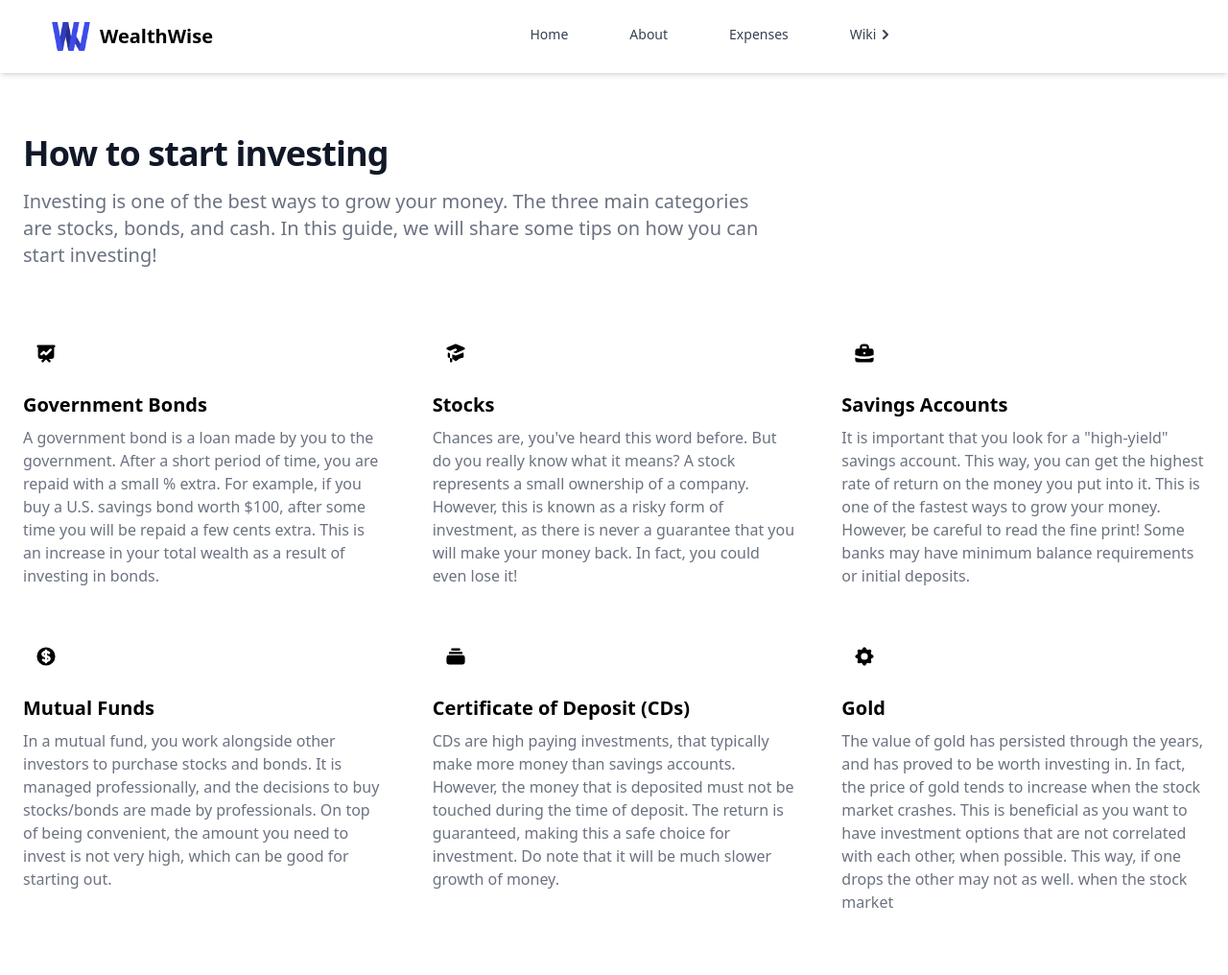
After one commit to wherewith/WealthWise, a Flask app: template templates/wiki/investing.html in a window 1280 px wide. The commit adds this page. Shown: the whole page at 96% size. Run offline with Flask 2, Linux system fonts and the light colour scheme; the template is opened without the code that fills it, so the values that code supplies are empty; style sheets or scripts are compiled from the project's sources; some libraries are stand-ins or nearby versions.

Commit message:
wiki home page

```diff
--- a/app.py
+++ b/app.py
@@ -20,9 +20,11 @@ def wiki_fico():
 
 @app.route("/wiki/students/")
 def wiki_students():
-<<<<<<< Updated upstream
 	return render_template("/wiki/students.html")
-	return render_template("students.html")
+
+@app.route("/wiki/investing/")
+def wiki_investing():
+	return render_template("/wiki/investing.html")
 
 @app.route("/expenses/")
 def expenses():
--- a/templates/base.html
+++ b/templates/base.html
@@ -29,6 +29,7 @@
 ('/wiki/', 'wiki', 'Home'),
 ('/wiki/fico/', 'fico', 'What is FICO?'),
 ('/wiki/students/', 'students', "Students' Guide"),
+('/wiki/investing/', 'investing', "Investing Guide"),
 ] -%}
 
 <nav class="navbar navbar-expand-lg bg-white m-0 px-2 sm:px-4 py-2.5 shadow-md relative flex items-center w-screen justify-between">
--- a/templates/expenses.html
+++ b/templates/expenses.html
@@ -4,7 +4,7 @@
 {% block content %}
 <div class="flex flex-col items-center min-h-screen px-20 py-4">
 	 <h2 class="mb-4 text-4xl tracking-tight font-extrabold text-gray-900 dark:text-white">Expense Tracker</h2>
-  <table id="table" class="w-full p-2">
+  <table id="table" class="w-full p-2 space-x-3">
     <thead>
       <tr>
         <th class="p-1 bg-gray-100 border">Item</th>
--- /dev/null
+++ b/templates/wiki/investing.html
@@ -0,0 +1,71 @@
+{% extends "base.html" %}
+{% set active_page = "students" %}investing
+{% block title %}WealthWise - Investing Guide{% endblock %}
+{% block content %}
+
+<section class="bg-white dark:bg-gray-900">
+  <div class="py-8 px-4 mx-auto max-w-screen-xl sm:py-16 lg:px-6">
+      <div class="max-w-screen-md mb-8 lg:mb-16">
+          <h2 class="mb-4 text-4xl tracking-tight font-extrabold text-gray-900 dark:text-white">How to start investing</h2>
+          <p class="text-gray-500 sm:text-xl dark:text-gray-400">Investing is one of the best ways to grow your money. The three main categories are stocks, bonds, and cash. In this guide, we will share some tips on how you can start investing!</p>
+      </div>
+      <div class="space-y-8 md:grid md:grid-cols-2 lg:grid-cols-3 md:gap-12 md:space-y-0">
+          <div>
+              <div class="flex justify-center items-center mb-4 w-10 h-10 rounded-full bg-primary-100 lg:h-12 lg:w-12 dark:bg-primary-900">
+                  <svg class="w-5 h-5 text-primary-600 lg:w-6 lg:h-6 dark:text-primary-300" fill="currentColor" viewBox="0 0 20 20" xmlns="http://www.w3.org/2000/svg"><path fill-rule="evenodd" d="M3 3a1 1 0 000 2v8a2 2 0 002 2h2.586l-1.293 1.293a1 1 0 101.414 1.414L10 15.414l2.293 2.293a1 1 0 001.414-1.414L12.414 15H15a2 2 0 002-2V5a1 1 0 100-2H3zm11.707 4.707a1 1 0 00-1.414-1.414L10 9.586 8.707 8.293a1 1 0 00-1.414 0l-2 2a1 1 0 101.414 1.414L8 10.414l1.293 1.293a1 1 0 001.414 0l4-4z" clip-rule="evenodd"></path></svg>
+              </div>
+              <h3 class="mb-2 text-xl font-bold dark:text-white">Government Bonds</h3>
+              <p class="text-gray-500 dark:text-gray-400">A government bond is a loan made by you to the government.
+                  After a short period of time, you are repaid with a small % extra. For example, if you buy a U.S. savings bond worth $100, after some time
+              you will be repaid a few cents extra. This is an increase in your total wealth as a result of investing in bonds.</p>
+          </div>
+          <div>
+              <div class="flex justify-center items-center mb-4 w-10 h-10 rounded-full bg-primary-100 lg:h-12 lg:w-12 dark:bg-primary-900">
+                  <svg class="w-5 h-5 text-primary-600 lg:w-6 lg:h-6 dark:text-primary-300" fill="currentColor" viewBox="0 0 20 20" xmlns="http://www.w3.org/2000/svg"><path d="M10.394 2.08a1 1 0 00-.788 0l-7 3a1 1 0 000 1.84L5.25 8.051a.999.999 0 01.356-.257l4-1.714a1 1 0 11.788 1.838L7.667 9.088l1.94.831a1 1 0 00.787 0l7-3a1 1 0 000-1.838l-7-3zM3.31 9.397L5 10.12v4.102a8.969 8.969 0 00-1.05-.174 1 1 0 01-.89-.89 11.115 11.115 0 01.25-3.762zM9.3 16.573A9.026 9.026 0 007 14.935v-3.957l1.818.78a3 3 0 002.364 0l5.508-2.361a11.026 11.026 0 01.25 3.762 1 1 0 01-.89.89 8.968 8.968 0 00-5.35 2.524 1 1 0 01-1.4 0zM6 18a1 1 0 001-1v-2.065a8.935 8.935 0 00-2-.712V17a1 1 0 001 1z"></path></svg>
+              </div>
+              <h3 class="mb-2 text-xl font-bold dark:text-white">Stocks</h3>
+              <p class="text-gray-500 dark:text-gray-400"> Chances are, you've heard this word before. But do you really know what it means? A stock represents
+                  a small ownership of a company. However, this is known as a risky form of investment, as there is never a guarantee that you will make your money back.
+              In fact, you could even lose it!</p>
+          </div>
+          <div>
+              <div class="flex justify-center items-center mb-4 w-10 h-10 rounded-full bg-primary-100 lg:h-12 lg:w-12 dark:bg-primary-900">
+                  <svg class="w-5 h-5 text-primary-600 lg:w-6 lg:h-6 dark:text-primary-300" fill="currentColor" viewBox="0 0 20 20" xmlns="http://www.w3.org/2000/svg"><path fill-rule="evenodd" d="M6 6V5a3 3 0 013-3h2a3 3 0 013 3v1h2a2 2 0 012 2v3.57A22.952 22.952 0 0110 13a22.95 22.95 0 01-8-1.43V8a2 2 0 012-2h2zm2-1a1 1 0 011-1h2a1 1 0 011 1v1H8V5zm1 5a1 1 0 011-1h.01a1 1 0 110 2H10a1 1 0 01-1-1z" clip-rule="evenodd"></path><path d="M2 13.692V16a2 2 0 002 2h12a2 2 0 002-2v-2.308A24.974 24.974 0 0110 15c-2.796 0-5.487-.46-8-1.308z"></path></svg>
+              </div>
+              <h3 class="mb-2 text-xl font-bold dark:text-white">Savings Accounts</h3>
+              <p class="text-gray-500 dark:text-gray-400">It is important that you look for a "high-yield" savings account.
+              This way, you can get the highest rate of return on the money you put into it. This is one of the fastest ways to grow your money.
+              However, be careful to read the fine print! Some banks may have minimum balance requirements or initial deposits.</p>
+          </div>
+          <div>
+              <div class="flex justify-center items-center mb-4 w-10 h-10 rounded-full bg-primary-100 lg:h-12 lg:w-12 dark:bg-primary-900">
+                  <svg class="w-5 h-5 text-primary-600 lg:w-6 lg:h-6 dark:text-primary-300" fill="currentColor" viewBox="0 0 20 20" xmlns="http://www.w3.org/2000/svg"><path d="M8.433 7.418c.155-.103.346-.196.567-.267v1.698a2.305 2.305 0 01-.567-.267C8.07 8.34 8 8.114 8 8c0-.114.07-.34.433-.582zM11 12.849v-1.698c.22.071.412.164.567.267.364.243.433.468.433.582 0 .114-.07.34-.433.582a2.305 2.305 0 01-.567.267z"></path><path fill-rule="evenodd" d="M10 18a8 8 0 100-16 8 8 0 000 16zm1-13a1 1 0 10-2 0v.092a4.535 4.535 0 00-1.676.662C6.602 6.234 6 7.009 6 8c0 .99.602 1.765 1.324 2.246.48.32 1.054.545 1.676.662v1.941c-.391-.127-.68-.317-.843-.504a1 1 0 10-1.51 1.31c.562.649 1.413 1.076 2.353 1.253V15a1 1 0 102 0v-.092a4.535 4.535 0 001.676-.662C13.398 13.766 14 12.991 14 12c0-.99-.602-1.765-1.324-2.246A4.535 4.535 0 0011 9.092V7.151c.391.127.68.317.843.504a1 1 0 101.511-1.31c-.563-.649-1.413-1.076-2.354-1.253V5z" clip-rule="evenodd"></path></svg>
+              </div>
+              <h3 class="mb-2 text-xl font-bold dark:text-white">Mutual Funds</h3>
+              <p class="text-gray-500 dark:text-gray-400">In a mutual fund, you work alongside other investors to purchase stocks and bonds. It is managed professionally,
+              and the decisions to buy stocks/bonds are made by professionals. On top of being convenient, the amount you need to invest is not very high, which can be good for starting out.</p>
+          </div>
+          <div>
+              <div class="flex justify-center items-center mb-4 w-10 h-10 rounded-full bg-primary-100 lg:h-12 lg:w-12 dark:bg-primary-900">
+                  <svg class="w-5 h-5 text-primary-600 lg:w-6 lg:h-6 dark:text-primary-300" fill="currentColor" viewBox="0 0 20 20" xmlns="http://www.w3.org/2000/svg"><path d="M7 3a1 1 0 000 2h6a1 1 0 100-2H7zM4 7a1 1 0 011-1h10a1 1 0 110 2H5a1 1 0 01-1-1zM2 11a2 2 0 012-2h12a2 2 0 012 2v4a2 2 0 01-2 2H4a2 2 0 01-2-2v-4z"></path></svg>
+              </div>
+              <h3 class="mb-2 text-xl font-bold dark:text-white">Certificate of Deposit (CDs)</h3>
+              <p class="text-gray-500 dark:text-gray-400">CDs are high paying investments, that typically make more money than savings accounts.
+              However, the money that is deposited must not be touched during the time of deposit. The return is guaranteed, making this a safe choice
+              for investment. Do note that it will be much slower growth of money.</p>
+          </div>
+          <div>
+              <div class="flex justify-center items-center mb-4 w-10 h-10 rounded-full bg-primary-100 lg:h-12 lg:w-12 dark:bg-primary-900">
+                  <svg class="w-5 h-5 text-primary-600 lg:w-6 lg:h-6 dark:text-primary-300" fill="currentColor" viewBox="0 0 20 20" xmlns="http://www.w3.org/2000/svg"><path fill-rule="evenodd" d="M11.49 3.17c-.38-1.56-2.6-1.56-2.98 0a1.532 1.532 0 01-2.286.948c-1.372-.836-2.942.734-2.106 2.106.54.886.061 2.042-.947 2.287-1.561.379-1.561 2.6 0 2.978a1.532 1.532 0 01.947 2.287c-.836 1.372.734 2.942 2.106 2.106a1.532 1.532 0 012.287.947c.379 1.561 2.6 1.561 2.978 0a1.533 1.533 0 012.287-.947c1.372.836 2.942-.734 2.106-2.106a1.533 1.533 0 01.947-2.287c1.561-.379 1.561-2.6 0-2.978a1.532 1.532 0 01-.947-2.287c.836-1.372-.734-2.942-2.106-2.106a1.532 1.532 0 01-2.287-.947zM10 13a3 3 0 100-6 3 3 0 000 6z" clip-rule="evenodd"></path></svg>
+              </div>
+              <h3 class="mb-2 text-xl font-bold dark:text-white">Gold</h3>
+              <p class="text-gray-500 dark:text-gray-400">The value of gold has persisted through the years, and has proved to be worth investing in.
+                  In fact, the price of gold tends to increase when the stock market crashes. This is beneficial as you want to have investment options that are not
+                  correlated with each other, when possible. This way, if one drops the other may not as well.
+              when the stock market</p>
+          </div>
+      </div>
+  </div>
+</section>
+
+{% endblock %}
```
Also changed, not shown: templates/wiki/home.html (+20 -1 lines), templates/wiki/students.html (+9 -10 lines).
